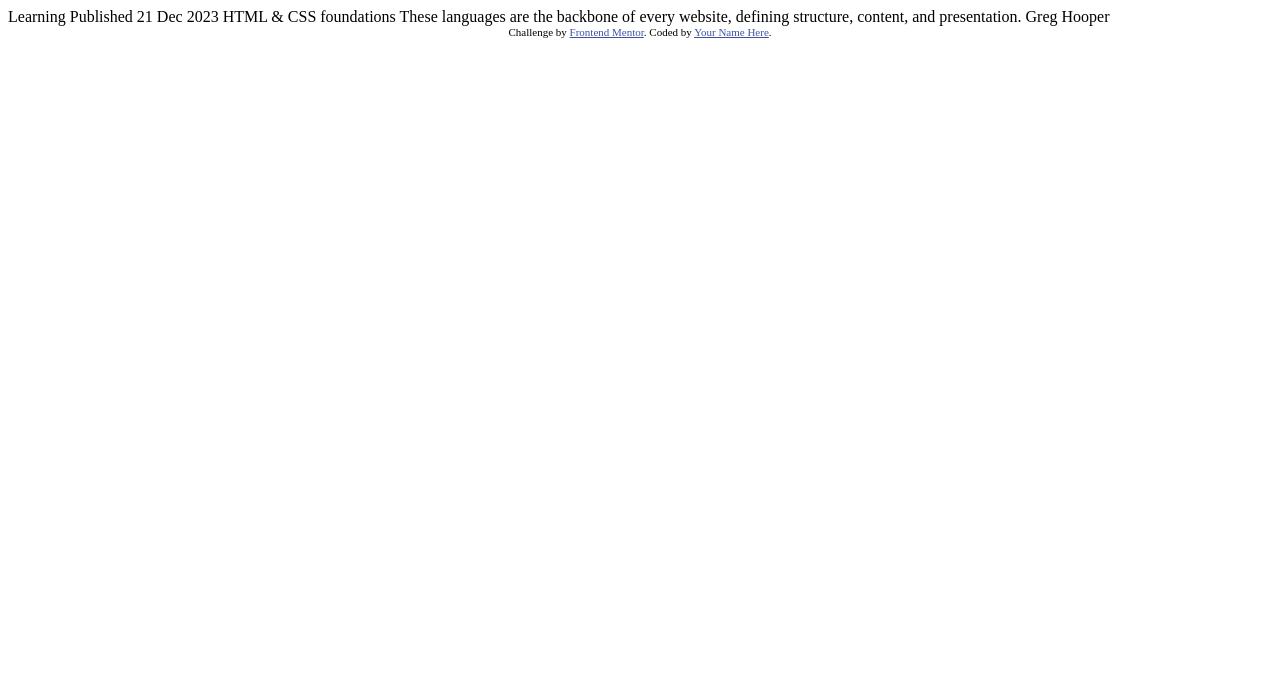
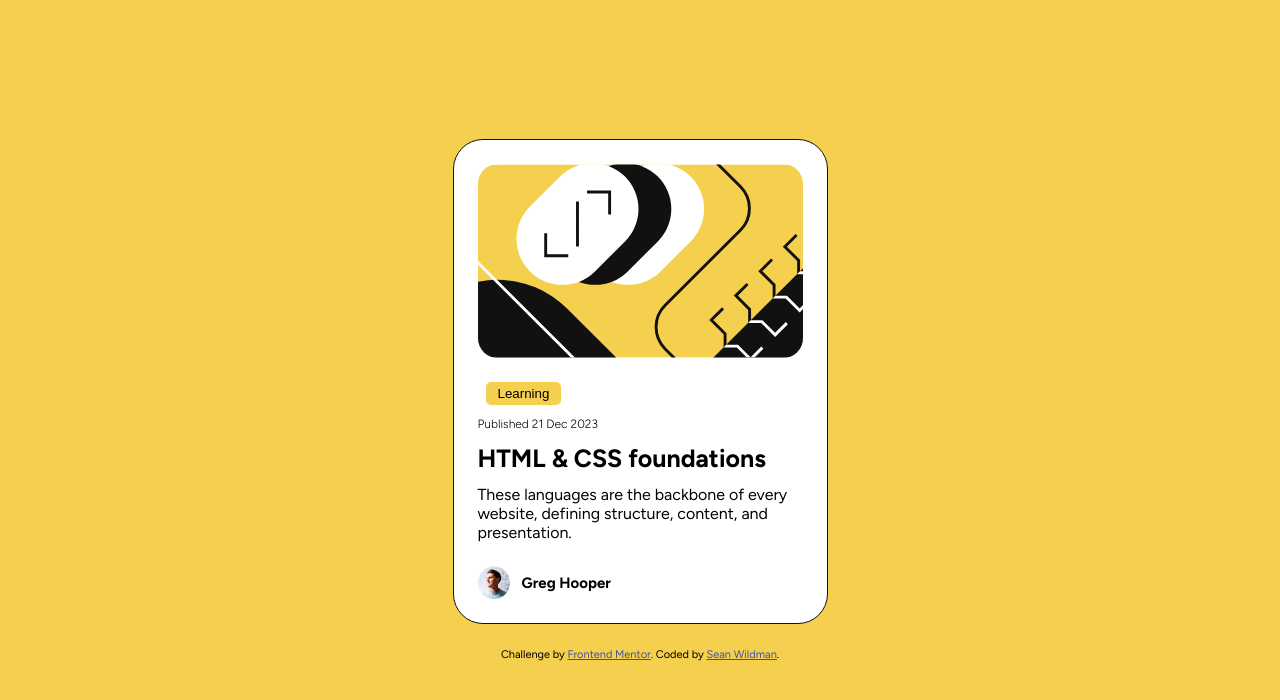
Before and after one commit to agoatnamedbear/blog_preview_card, a plain HTML site: page index.html in a window 1280 px wide. Drawn offline with Linux system fonts and the light colour scheme.

Commit message:
Atomic commit

```diff
--- a/index.html
+++ b/index.html
@@ -1,34 +1,62 @@
 <!DOCTYPE html>
 <html lang="en">
   <head>
-  <meta charset="UTF-8">
-  <meta name="viewport" content="width=device-width, initial-scale=1.0"> <!-- displays site properly based on user's device -->
+    <meta charset="UTF-8" />
+    <meta name="viewport" content="width=device-width, initial-scale=1.0" />
+    <!-- displays site properly based on user's device -->
 
-  <link rel="icon" type="image/png" sizes="32x32" href="./assets/images/favicon-32x32.png">
+    <link
+      rel="icon"
+      type="image/png"
+      sizes="32x32"
+      href="./assets/images/favicon-32x32.png"
+    />
 
     <title>Frontend Mentor | Blog preview card</title>
 
     <!-- Feel free to remove these styles or customise in your own stylesheet 👍 -->
     <style>
-    .attribution { font-size: 11px; text-align: center; }
-    .attribution a { color: hsl(228, 45%, 44%); }
+      .attribution {
+        font-size: 11px;
+        text-align: center;
+      }
+      .attribution a {
+        color: hsl(228, 45%, 44%);
+      }
     </style>
+    <link rel="stylesheet" href="./styles.css" />
   </head>
   <body>
-
-  Learning
-
-  Published 21 Dec 2023
-
-  HTML & CSS foundations
-
-  These languages are the backbone of every website, defining structure, content, and presentation.
-
-  Greg Hooper
+    <main class="blog_container">
+      <img
+        class="center"
+        src="./assets/images/illustration-article.svg"
+        alt="sample image"
+      />
+      <div class="card_body">
+        <button class="tag">Learning</button>
+        <h3 class="published">Published 21 Dec 2023</h3>
+        <h1 class="main_heading">HTML & CSS foundations</h1>
+        <p class="body_text">
+          These languages are the backbone of every website, defining structure,
+          content, and presentation.
+        </p>
+        <div class="author">
+          <img
+            class="author_pic"
+            src="./assets/images/image-avatar.webp"
+            alt="image of Greg"
+          />
+          <h3 class="name">Greg Hooper</h3>
+        </div>
+      </div>
+    </main>
 
     <div class="attribution">
-    Challenge by <a href="https://www.frontendmentor.io?ref=challenge" target="_blank">Frontend Mentor</a>.
-    Coded by <a href="#">Your Name Here</a>.
+      Challenge by
+      <a href="https://www.frontendmentor.io?ref=challenge" target="_blank"
+        >Frontend Mentor</a
+      >. Coded by <a href="https://github.com/agoatnamedbear">Sean Wildman</a>.
     </div>
   </body>
 </html>
--- a/styles.css
+++ b/styles.css
@@ -0,0 +1,78 @@
+@import url("https://fonts.googleapis.com/css2?family=Figtree:ital,wght@0,300..900;1,300..900&display=swap");
+
+* {
+  padding: 0;
+  margin: 0;
+  box-sizing: border-box;
+}
+
+body {
+  font-family: "Figtree";
+  background-color: hsl(47, 88%, 63%);
+  height: 100vh;
+  display: flex;
+  flex-direction: column;
+  justify-content: center;
+  align-items: center;
+}
+
+.center {
+  max-width: 100%;
+  margin: 0 auto;
+  display: block;
+  border-radius: 20px;
+}
+
+.blog_container {
+  max-width: 375px;
+  background-color: hsl(0, 0%, 100%);
+  padding: 24px;
+  border-radius: 30px;
+  border: 1px solid hsl(0, 0%, 7%);
+  margin-bottom: 24px;
+}
+
+.tag {
+  background-color: hsl(47, 88%, 63%);
+  padding: 4px 12px;
+  max-width: 75px;
+  border: none;
+  border-radius: 5px;
+  margin: 24px 0 12px 8px;
+}
+
+.published {
+  margin-bottom: 12px;
+  font-weight: 300;
+  font-size: 12px;
+}
+
+.main_heading {
+  font-size: 25px;
+  margin: 0 0 12px 0;
+}
+
+.body_text {
+  margin-bottom: 24px;
+}
+
+.author {
+  display: flex;
+  align-items: center;
+}
+
+.name {
+  margin-left: 12px;
+  font-size: 15px;
+}
+
+.author_pic {
+  max-width: 32px;
+}
+
+@media (min-width: 1300px) {
+  .main_heading:hover {
+    color: hsl(47, 88%, 63%);
+    cursor: pointer;
+  }
+}
```
Lines whose indentation alone changed are shown as unchanged.
